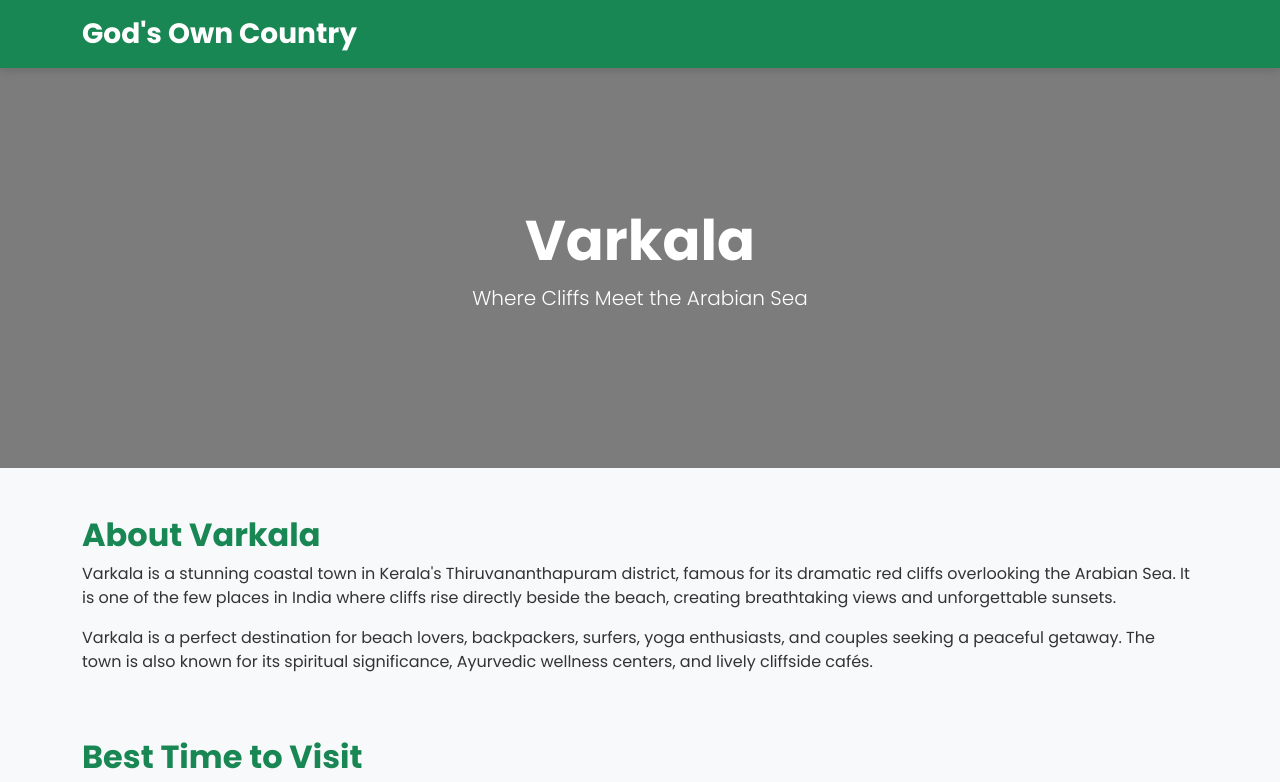
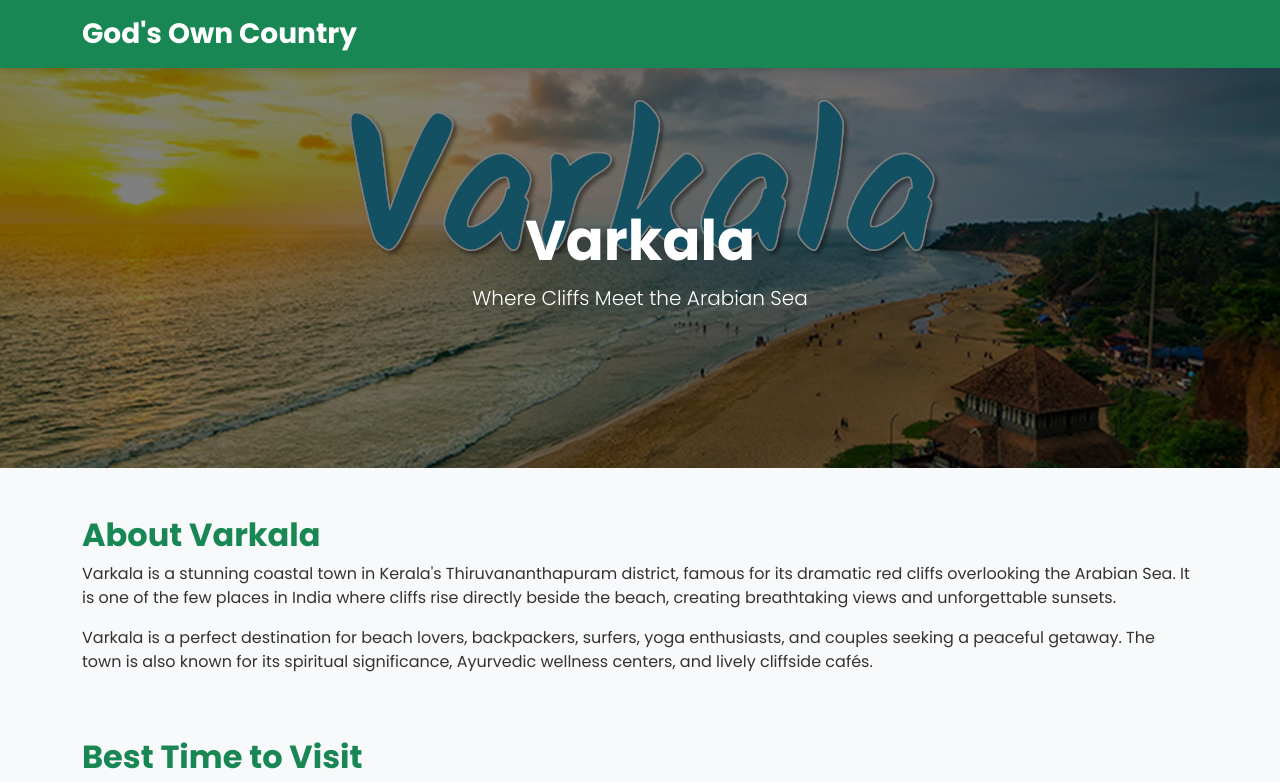
Before and after one commit to Haseenakts/travel-blog, a plain HTML site: page varkala.html in a window 1280 px wide. Shown: the top 782 px of the page. Drawn offline with nearby package versions, Linux system fonts and the light colour scheme.

Commit message:
Update varkala.html

```diff
--- a/varkala.html
+++ b/varkala.html
@@ -20,7 +20,7 @@
 
 <!-- Hero Section -->
 <header class="hero-page text-white d-flex align-items-center justify-content-center"
-style="background:linear-gradient(rgba(0,0,0,.5),rgba(0,0,0,.5)), url('images/varkala.jpg') center/cover; height:400px;">
+style="background:linear-gradient(rgba(0,0,0,.5),rgba(0,0,0,.5)), url('varkala.jpg') center/cover; height:400px;">
 
     <div class="text-center">
         <h1 class="display-4 fw-bold">Varkala</h1>
```
